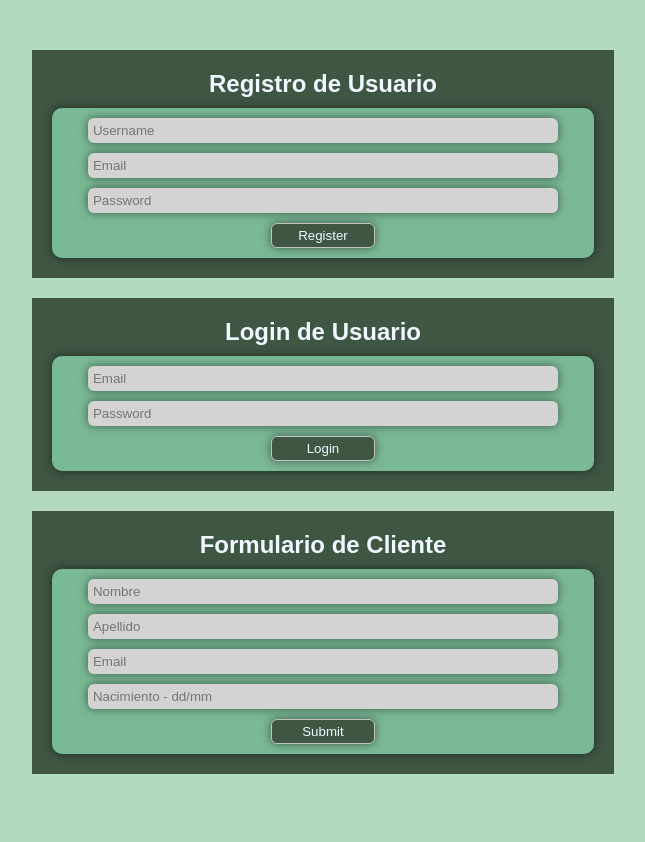
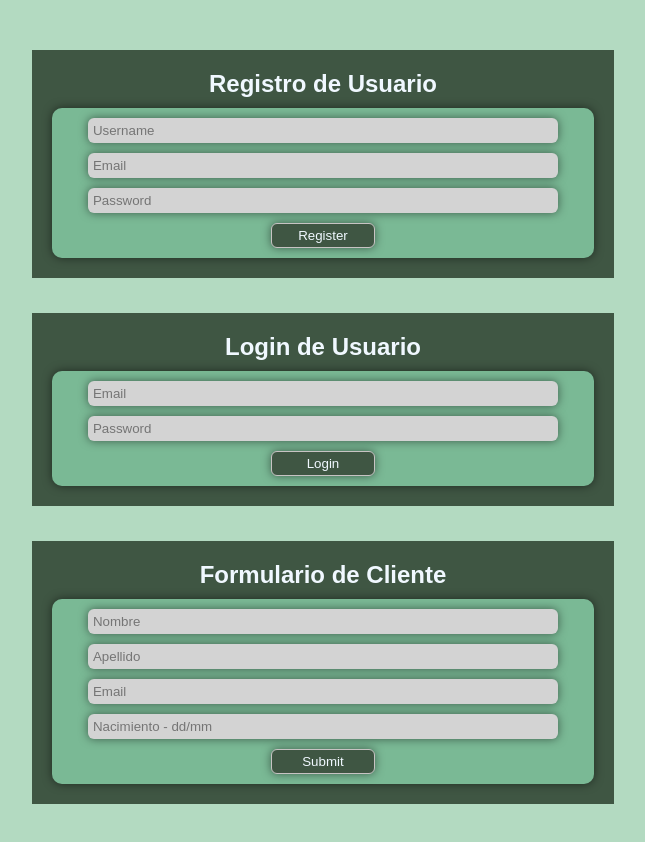
Before and after one commit to Rocioegrajales/api_allusers, a website: page public/index.html in a window 1280 px wide. Shown: the whole page, without its empty margins (317-962 px from the left). Drawn offline with Linux system fonts and the light colour scheme.

Commit message:
Cambios en styles, gap

```diff
--- a/public/css/styles.css
+++ b/public/css/styles.css
@@ -31,7 +31,7 @@ h2 {
     width: 60%;
     margin: 30px;
     padding: 20px;
-    gap: 20px;
+    gap: 35px;
 }
 
 .register, .login, .client {
```
